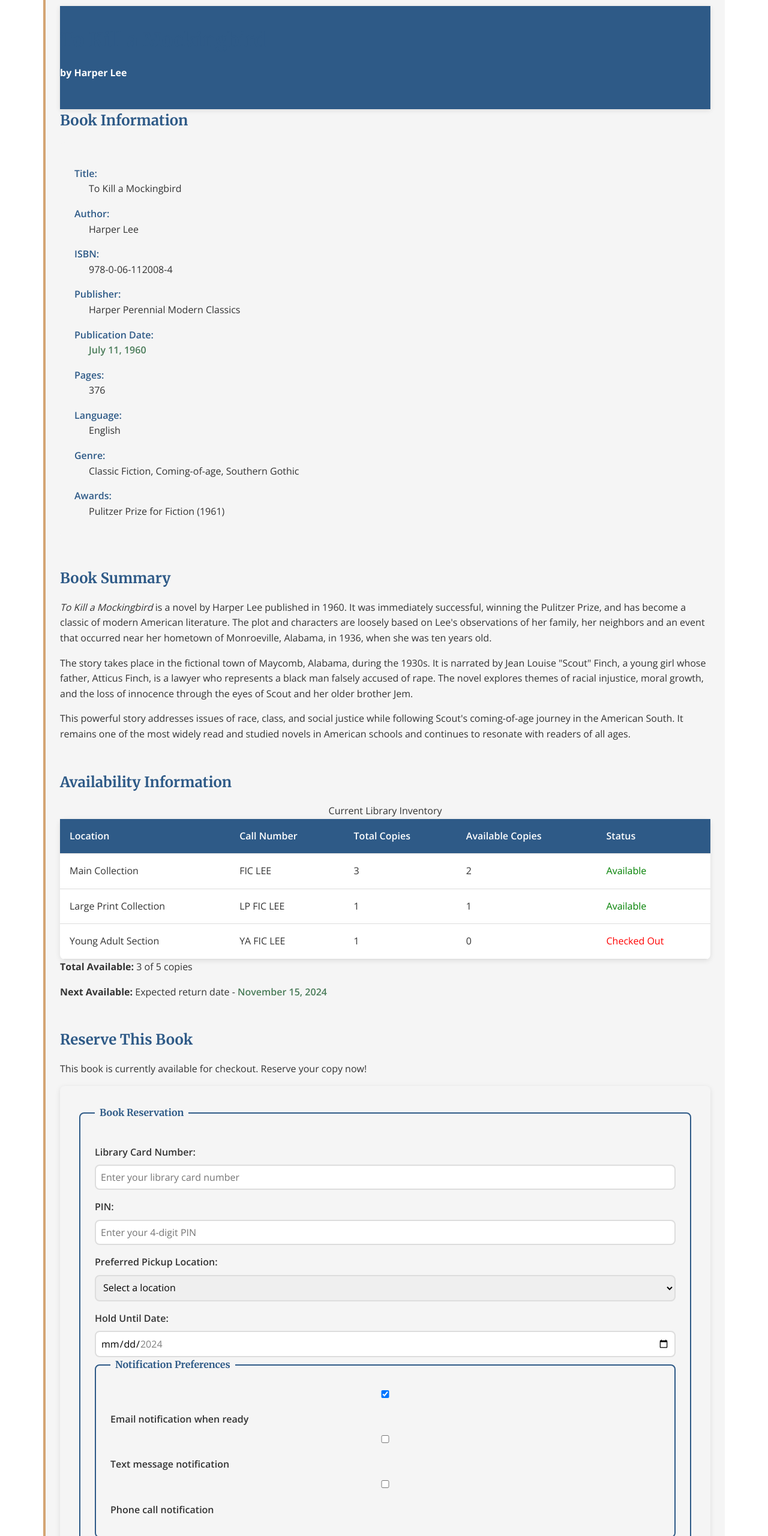
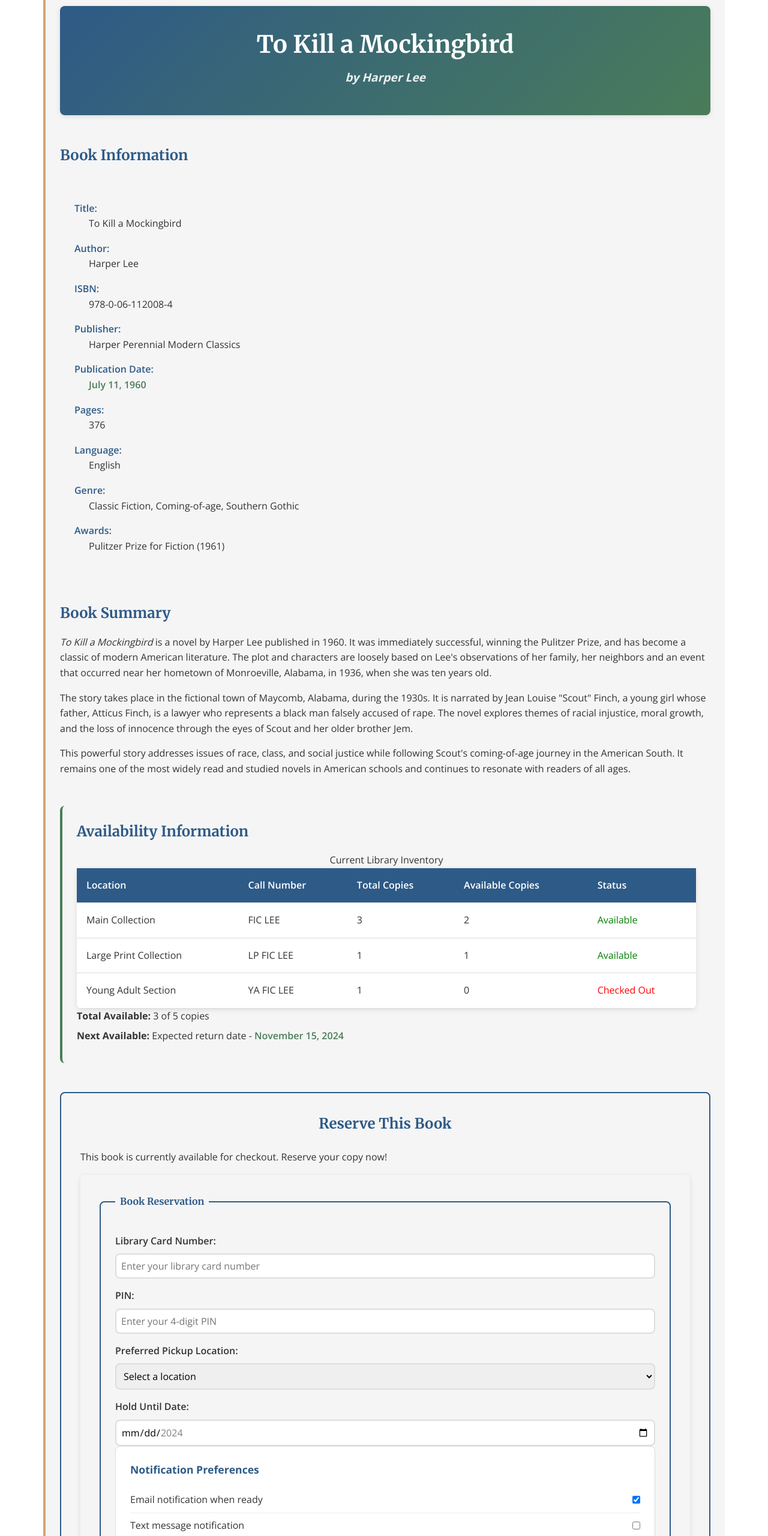
Before and after one commit to Islene888/Web, a plain HTML site: page homework4/responsive_website/book_detail.html in a window 1280 px wide. Shown: the part 240-2800 px from the top of the page at 60% size. Drawn offline with nearby package versions, Linux system fonts and the light colour scheme.

Commit message:
Improve book detail page layout and styling

```diff
--- a/homework4/responsive_website/book_detail.html
+++ b/homework4/responsive_website/book_detail.html
@@ -160,19 +160,23 @@
                                min="2024-11-01" max="2024-12-31"
                                title="How long should we hold this book for you?">
 
-                        <fieldset>
-                            <legend>Notification Preferences</legend>
-                            <input type="checkbox" id="email-notify" name="notifications" value="email" checked>
-                            <label for="email-notify">Email notification when ready</label>
+                        <div class="notification-preferences">
+                            <h4>Notification Preferences</h4>
+                            <div class="notification-option">
+                                <label for="email-notify">Email notification when ready</label>
+                                <input type="checkbox" id="email-notify" name="notifications" value="email" checked>
+                            </div>
+                            <div class="notification-option">
+                                <label for="text-notify">Text message notification</label>
+                                <input type="checkbox" id="text-notify" name="notifications" value="text">
+                            </div>
+                            <div class="notification-option">
+                                <label for="phone-notify">Phone call notification</label>
+                                <input type="checkbox" id="phone-notify" name="notifications" value="phone">
+                            </div>
+                        </div>
 
-                            <input type="checkbox" id="text-notify" name="notifications" value="text">
-                            <label for="text-notify">Text message notification</label>
-
-                            <input type="checkbox" id="phone-notify" name="notifications" value="phone">
-                            <label for="phone-notify">Phone call notification</label>
-                        </fieldset>
-
-                        <button type="submit">Reserve This Book</button>
+                        <button type="submit" class="reserve-button">Reserve This Book</button>
                     </fieldset>
                 </form>
 
--- a/homework4/responsive_website/styles.css
+++ b/homework4/responsive_website/styles.css
@@ -458,3 +458,125 @@
         border: 2px solid var(--text-dark);
     }
 }
+
+/* Book Detail Page Specific Styles */
+article header {
+    text-align: center;
+    margin-bottom: var(--spacing-lg);
+    padding: var(--spacing-lg);
+    background: linear-gradient(135deg, var(--primary-blue), var(--secondary-green));
+    color: var(--white);
+    border-radius: var(--border-radius);
+    margin-bottom: var(--spacing-xl);
+}
+
+article header h2 {
+    color: var(--white);
+    margin-bottom: var(--spacing-xs);
+    font-size: var(--font-size-h1);
+}
+
+article header p {
+    color: var(--white);
+    font-size: 1.2rem;
+    font-style: italic;
+    opacity: 0.9;
+}
+
+/* Book sections spacing */
+#book-info, #book-summary, #availability, #reserve-book {
+    margin-bottom: var(--spacing-xl);
+}
+
+/* Availability section styling */
+#availability {
+    background-color: var(--neutral-gray);
+    padding: var(--spacing-md);
+    border-radius: var(--border-radius);
+    border-left: 4px solid var(--secondary-green);
+}
+
+#availability p {
+    margin-bottom: var(--spacing-xs);
+}
+
+#availability p:first-child {
+    font-weight: 600;
+    color: var(--secondary-green);
+    font-size: 1.1rem;
+}
+
+/* Reserve book section */
+#reserve-book {
+    background-color: var(--neutral-gray);
+    padding: var(--spacing-lg);
+    border-radius: var(--border-radius);
+    border: 2px solid var(--primary-blue);
+}
+
+#reserve-book h3 {
+    text-align: center;
+    margin-bottom: var(--spacing-md);
+    color: var(--primary-blue);
+}
+
+/* Notification preferences styling */
+.notification-preferences {
+    background-color: var(--white);
+    border: 1px solid #ddd;
+    border-radius: var(--border-radius);
+    padding: var(--spacing-md);
+    margin-bottom: var(--spacing-md);
+}
+
+.notification-preferences h4 {
+    margin-bottom: var(--spacing-sm);
+    color: var(--primary-blue);
+    font-size: 1.1rem;
+}
+
+.notification-option {
+    display: flex;
+    justify-content: space-between;
+    align-items: center;
+    padding: var(--spacing-xs) 0;
+    border-bottom: 1px solid #eee;
+}
+
+.notification-option:last-child {
+    border-bottom: none;
+}
+
+.notification-option label {
+    margin: 0;
+    font-weight: normal;
+    flex-grow: 1;
+}
+
+.notification-option input[type="checkbox"] {
+    width: auto;
+    margin-left: var(--spacing-sm);
+}
+
+/* Reserve button styling */
+.reserve-button {
+    display: block;
+    width: 100%;
+    max-width: 300px;
+    margin: var(--spacing-lg) auto 0;
+    padding: var(--spacing-md) var(--spacing-lg);
+    background-color: var(--accent-gold);
+    color: var(--text-dark);
+    font-weight: 600;
+    font-size: 1.1rem;
+    border: none;
+    border-radius: var(--border-radius);
+    cursor: pointer;
+    transition: all 0.3s ease;
+}
+
+.reserve-button:hover {
+    background-color: #c19660;
+    transform: translateY(-2px);
+    box-shadow: 0 4px 12px rgba(0, 0, 0, 0.15);
+}
```
